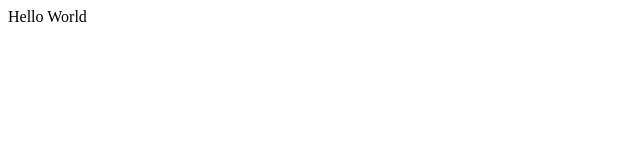
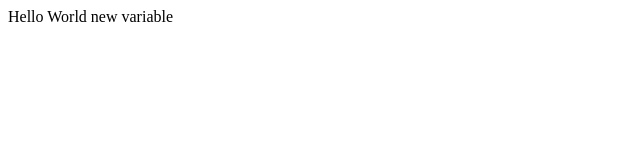
Before and after one commit to alienvera/learning-git, a plain HTML site: page index.html in a window 1280 px wide. Shown: the full height of the page, 0-640 px from the left. Drawn offline with Linux system fonts and the light colour scheme.

Commit message:
first commit

```diff
--- a/index.html
+++ b/index.html
@@ -3,6 +3,6 @@
   <title>Test</title>
  </header>
  <body>
- Hello World
+ Hello World new variable
  </body>
 </html>
```
